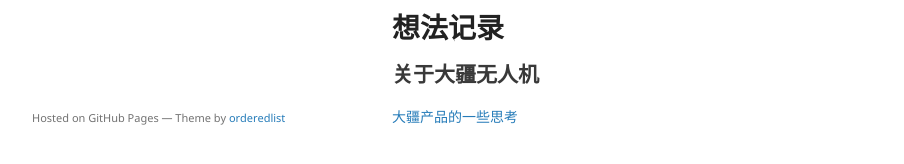
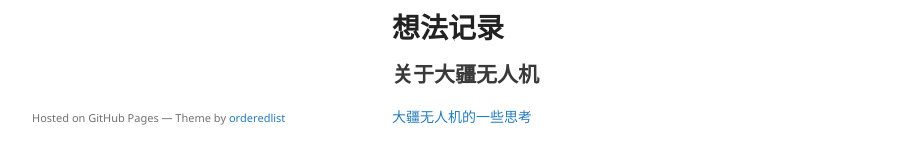
Before and after one commit to mengzhezhou/mengzhezhou.github.io, a Jekyll site: the page built from index.md, in a window 1280 px wide and 1145 px high. Shown: the part 948-1112 px from the top of the window, without its empty margins (178-1082 px from the left). Built offline with Jekyll 4.4.1, drawn with Linux system fonts in a browser that asks for light colours; our own code applies the rules of GitHub Pages for plain Markdown files.

```diff
--- a/index.md
+++ b/index.md
@@ -26,4 +26,4 @@ Email: ***jack.zhaoqingsong#gmail.com***. Please replace "#" with "@".
 
 # 想法记录
 ## 关于大疆无人机
-[大疆产品的一些思考](./docs/dji production.md)
+[大疆无人机的一些思考](./docs/dji production.md)
```
